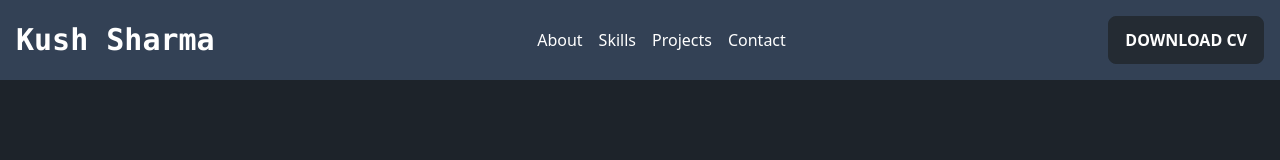
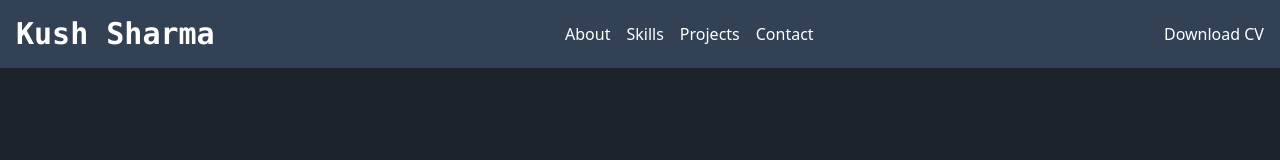
Before and after one commit to Kushhhhhhhh/PortfolioNew, a Next.js app: page / in a window 1280 px wide. Shown: the top 160 px of the page. Built offline with nearby package versions, Linux system fonts and the light colour scheme.

Commit message:
pdf file attached

```diff
--- a/app/About/page.js
+++ b/app/About/page.js
@@ -2,9 +2,11 @@ import React from 'react'
 
 const About = () => {
   return (
-    <div>
+  <>
+   <main>
 
-    </div>
+   </main>
+  </>
   )
 }
 
--- a/app/Navbar/page.js
+++ b/app/Navbar/page.js
@@ -1,8 +1,15 @@
 import Link from 'next/link'
 
 const Navbar = () => {
-
-  const handleClick = () => {}
+const handleClick = (saveResume) => {
+  function saveResume() {
+    setSaving(true)
+    var doc = new jsPDF('portrait', 'px', 'a4', false)
+    doc.addImage('https://i.ibb.co/b560J4C/resume-1.png', 'PNG')
+    doc.save('resume.pdf')
+    setSaving(false)
+  }
+}
 
   return <>
   <header>
@@ -16,12 +23,8 @@ const Navbar = () => {
         <li  className="text-white text-base hover:text-slate-300 hover:font-bold"><Link href="/contact">Contact</Link></li>
       </ul>
       <li className="text-white text-base hover:text-slate-300 hover:font-bold list-none">
-        <button
-          className="btn btn-active btn-neutral text-white text-base hover:font-bold"
-          onClick={handleClick}
-        >
-          Download CV
-        </button>
+      <button onClick={handleClick}>Download CV</button>
+
       </li>
     </div>
   </nav>
```
Also changed, not shown: 1 other file (tests, documents, lock files or other folders).
